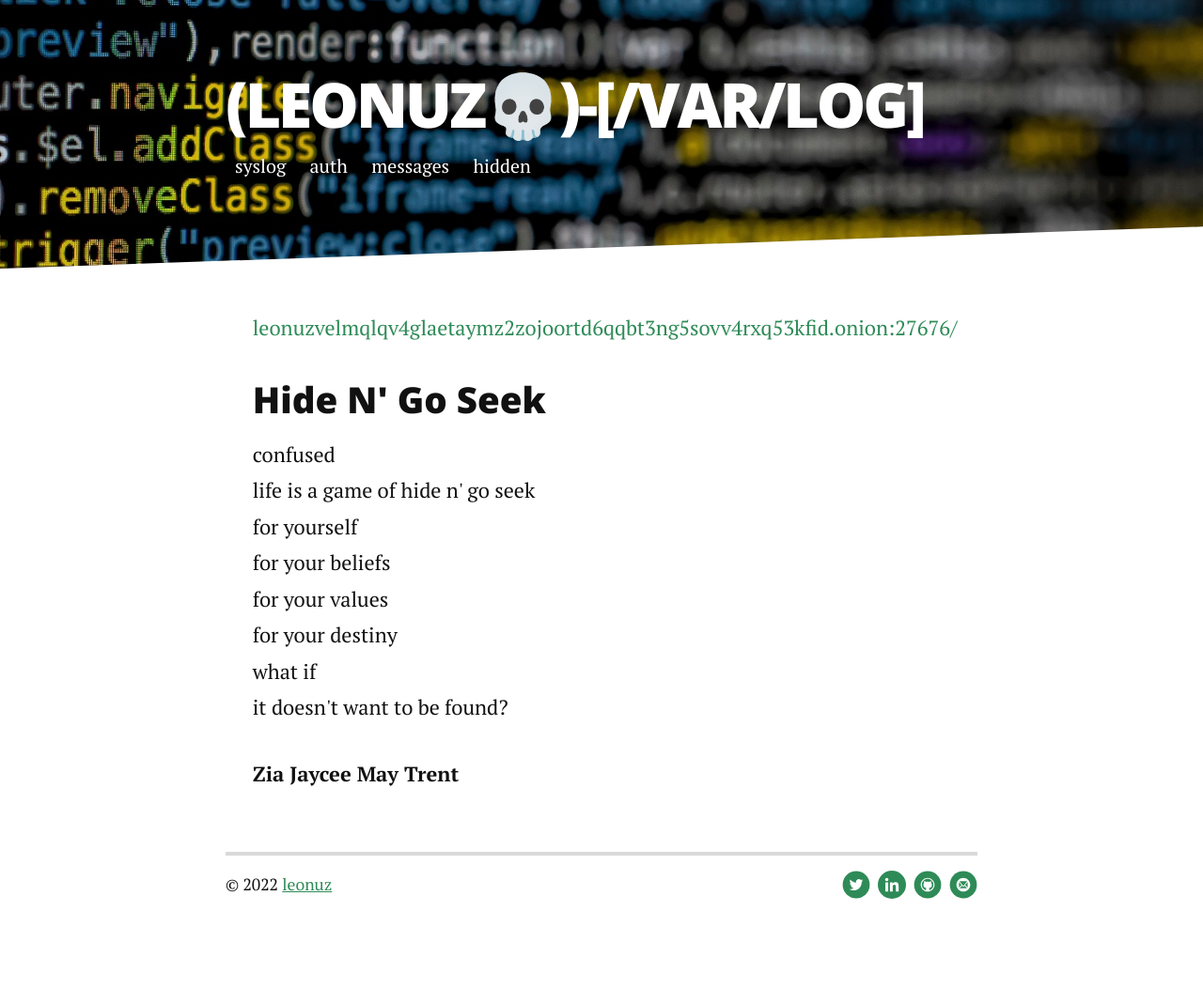
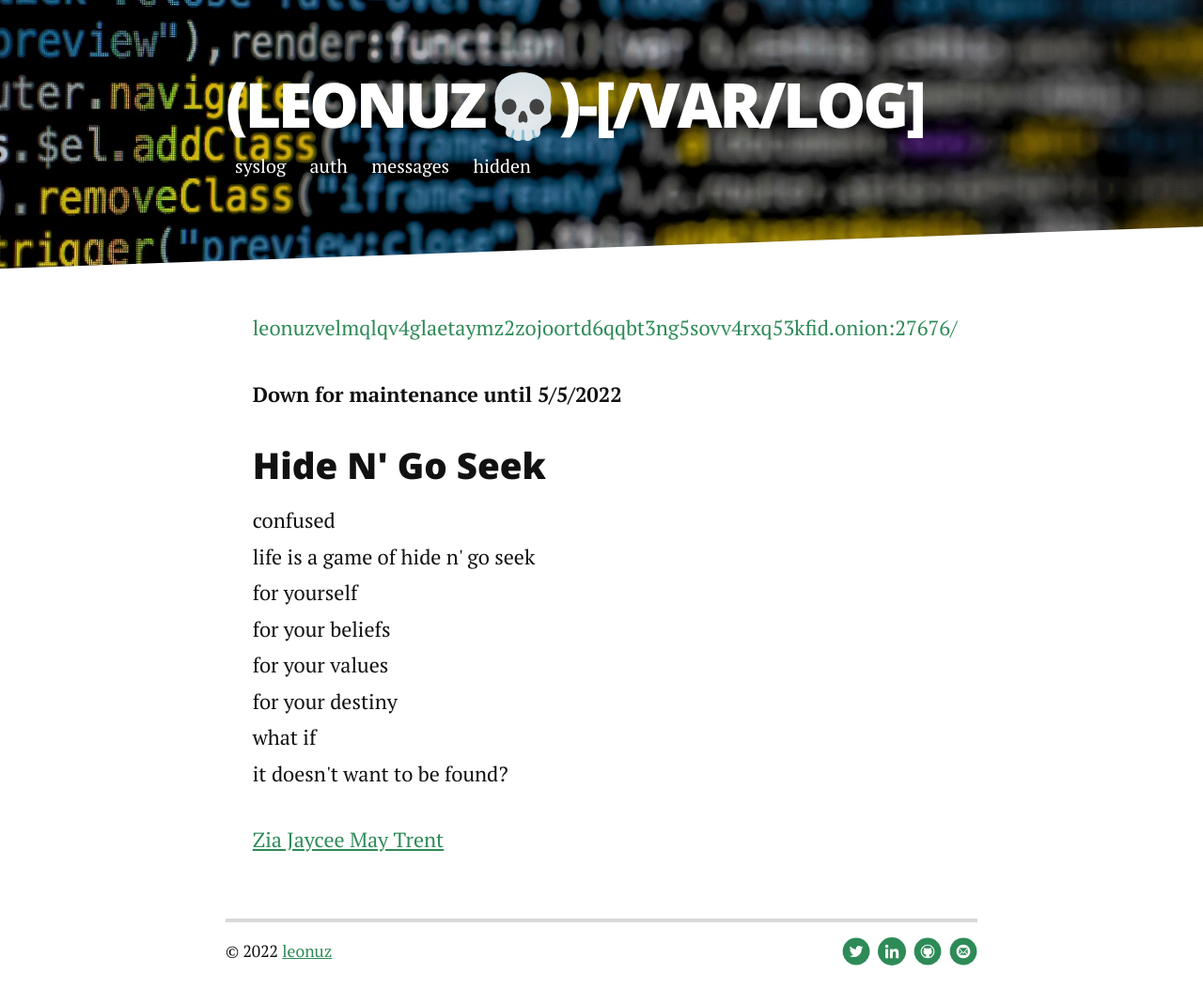
Before and after one commit to leonuz/leonuz.github.io, a Jekyll site: the page built from hidden.md, in a window 1280 px wide. Shown: the whole page at 94% size. Built offline with Jekyll 4.4.1, drawn with Linux system fonts in a browser that asks for light colours; nearby versions of some CDN libraries; before the commit the page ends 999 px from its top, so only the background shows below that.

Commit message:
Update hidden.md

```diff
--- a/hidden.md
+++ b/hidden.md
@@ -6,9 +6,10 @@ title: hidden
 <div class="post">
 
 <p><a>leonuzvelmqlqv4glaetaymz2zojoortd6qqbt3ng5sovv4rxq53kfid.onion:27676/</a></p>
+  <p><strong>Down for maintenance until 5/5/2022</strong></p>
 <h3 id="hide-n-go-seek">Hide N&#39; Go Seek</h3>
 <p>confused<br>life is a game of hide n&#39; go seek<br>for yourself<br>for your beliefs<br>for your values<br>for your destiny<br>what if<br>it doesn&#39;t want to be found?  </p>
-<p><strong>Zia Jaycee May Trent</strong></p>
+  <p><a href="https://www.poemhunter.com/poem/hide-n-go-seek/" target="_blank">Zia Jaycee May Trent</a></p>
 
 
 </div>
```
